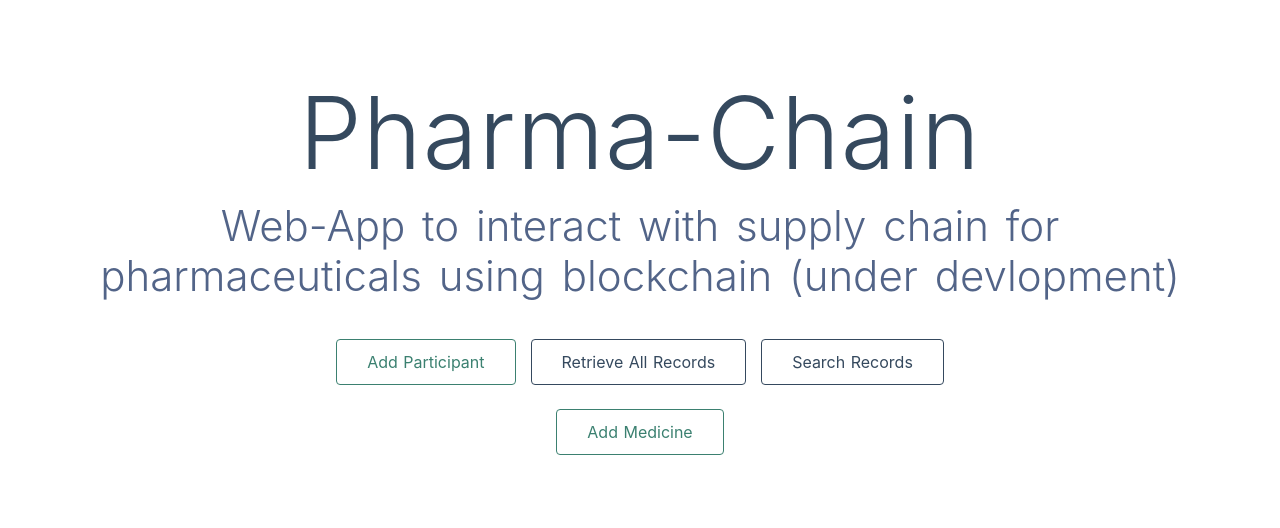
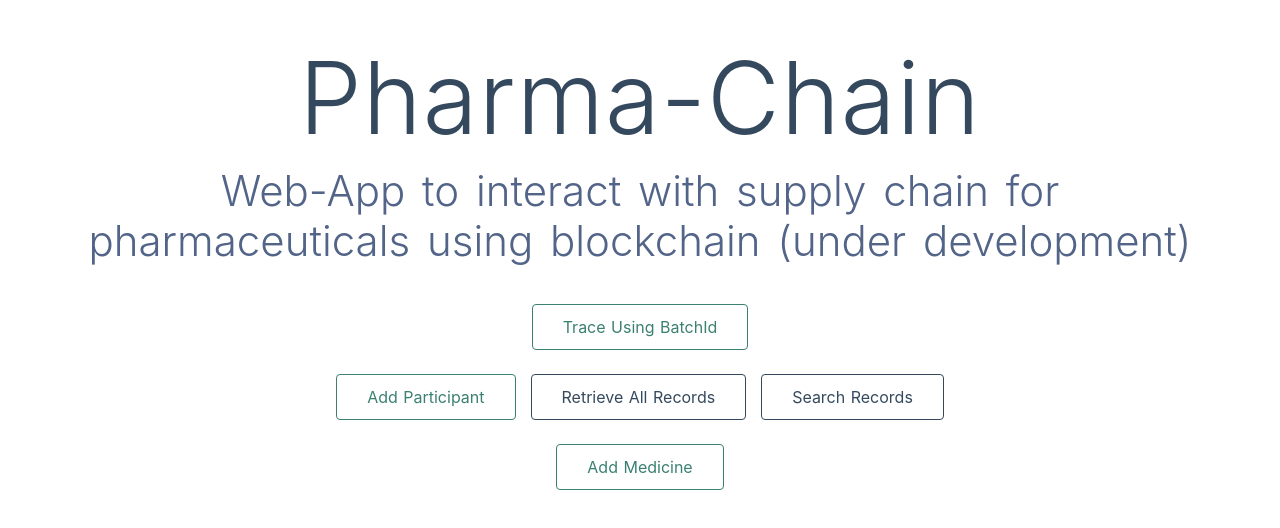
Before and after one commit to pwnsoni/pharmaceutical-supply-chain, a Nuxt app in the folder pharma-chain/: page / in a window 1280 px wide. Shown: the part 136-664 px from the top of the page. Built offline with nearby package versions, Linux system fonts and the light colour scheme.

Commit message:
some changes

```diff
--- a/pharma-chain/pages/index.vue
+++ b/pharma-chain/pages/index.vue
@@ -6,9 +6,18 @@
         Pharma-Chain
       </h1>
       <h2 class="subtitle">
-        Web-App to interact with supply chain for pharmaceuticals using blockchain (under devlopment)
+        Web-App to interact with supply chain for pharmaceuticals using blockchain (under development)
       </h2>
       <div class="links">
+        <a
+          href="/trace"
+          target="_blank"
+          class="button--green"
+        >
+          Trace Using BatchId
+        </a>
+        <br>
+        <br>
         <a
           href="/addParticipant"
           target="_blank"
```
Also changed, not shown: 1 other file (tests, documents, lock files or other folders).
